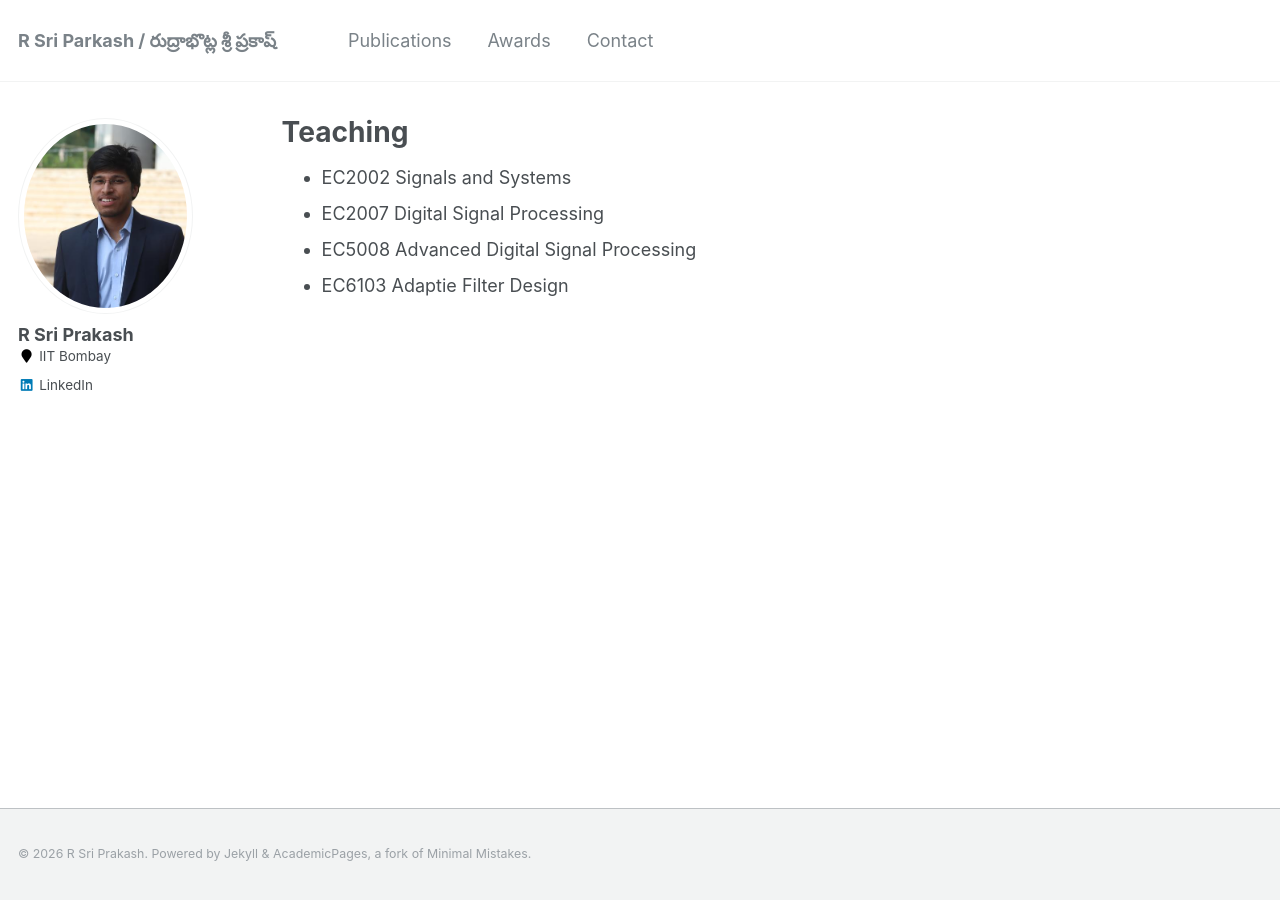
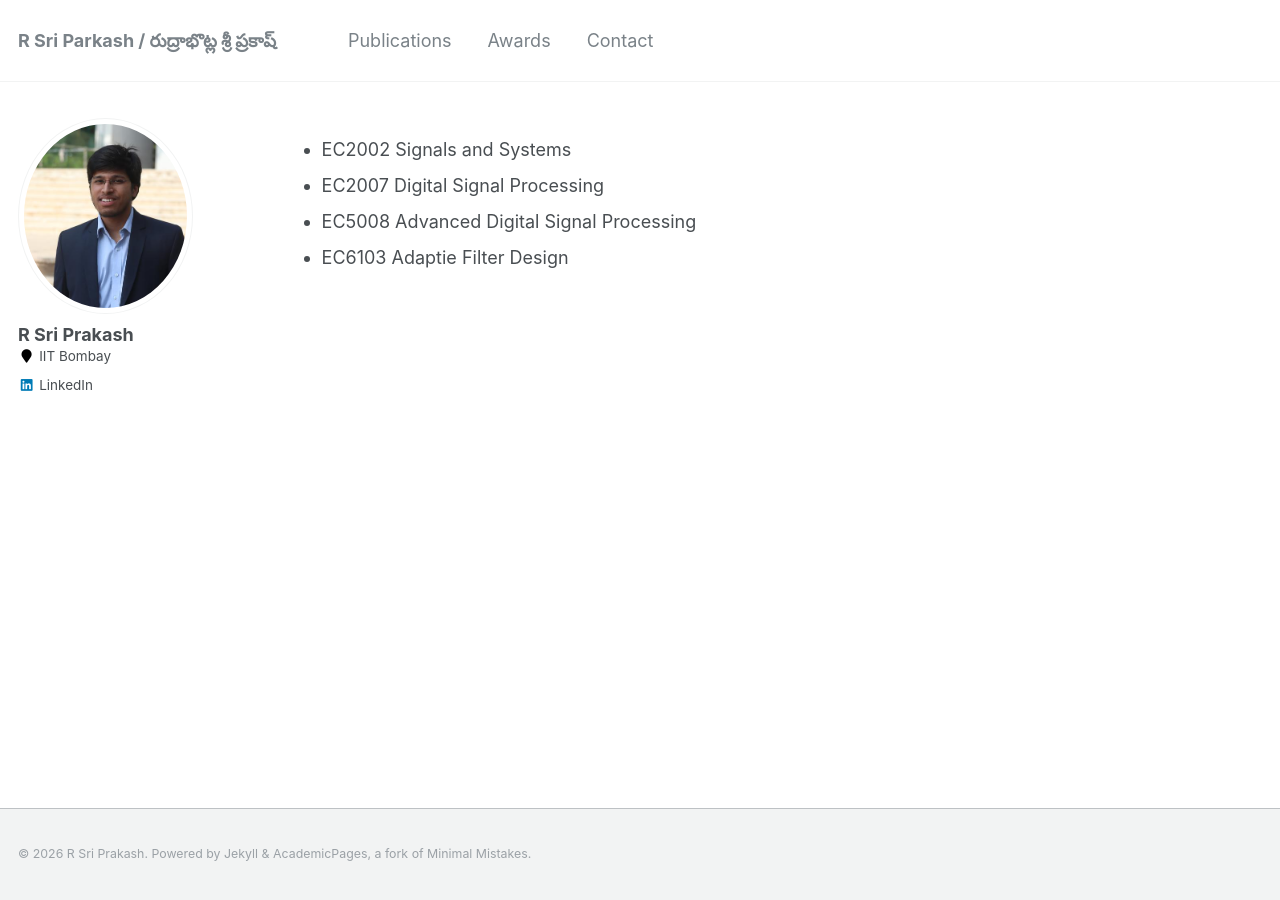
Before and after one commit to rsriprakash/rsriprakash.github.io, a Jekyll site: the page built from _pages/teaching.html, in a window 1280 px wide. Built offline with Jekyll 4.4.1, drawn with Linux system fonts in a browser that asks for light colours.

Commit message:
Update teaching.html

```diff
--- a/_pages/teaching.html
+++ b/_pages/teaching.html
@@ -1,12 +1,11 @@
 ---
 layout: archive
-title: "Teaching"
-permalink: /teaching/
+title: ""
+permalink: /publications/
 author_profile: true
 redirect_from:
-  - /teaching
+  - /publications
 ---
-
 
 <ul class="columns">
 	<li>EC2002 Signals and Systems  </li>
```
